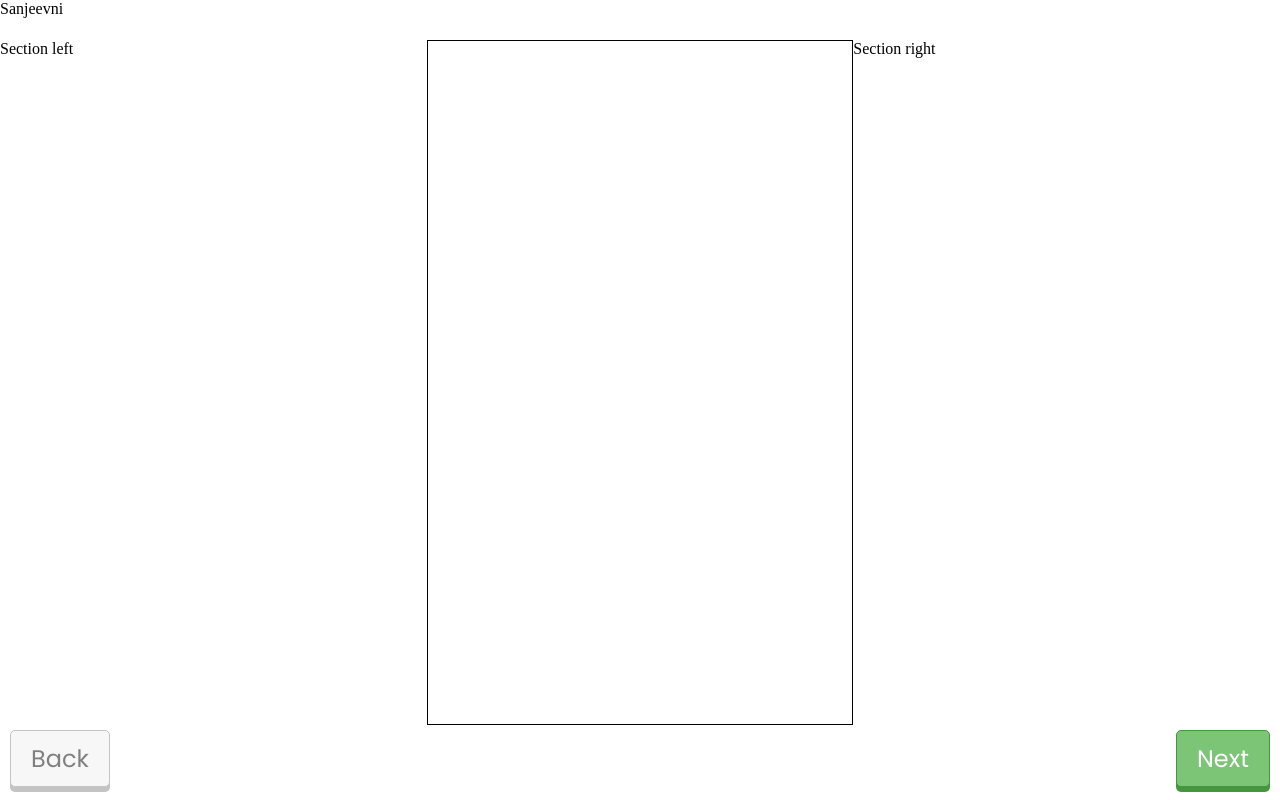
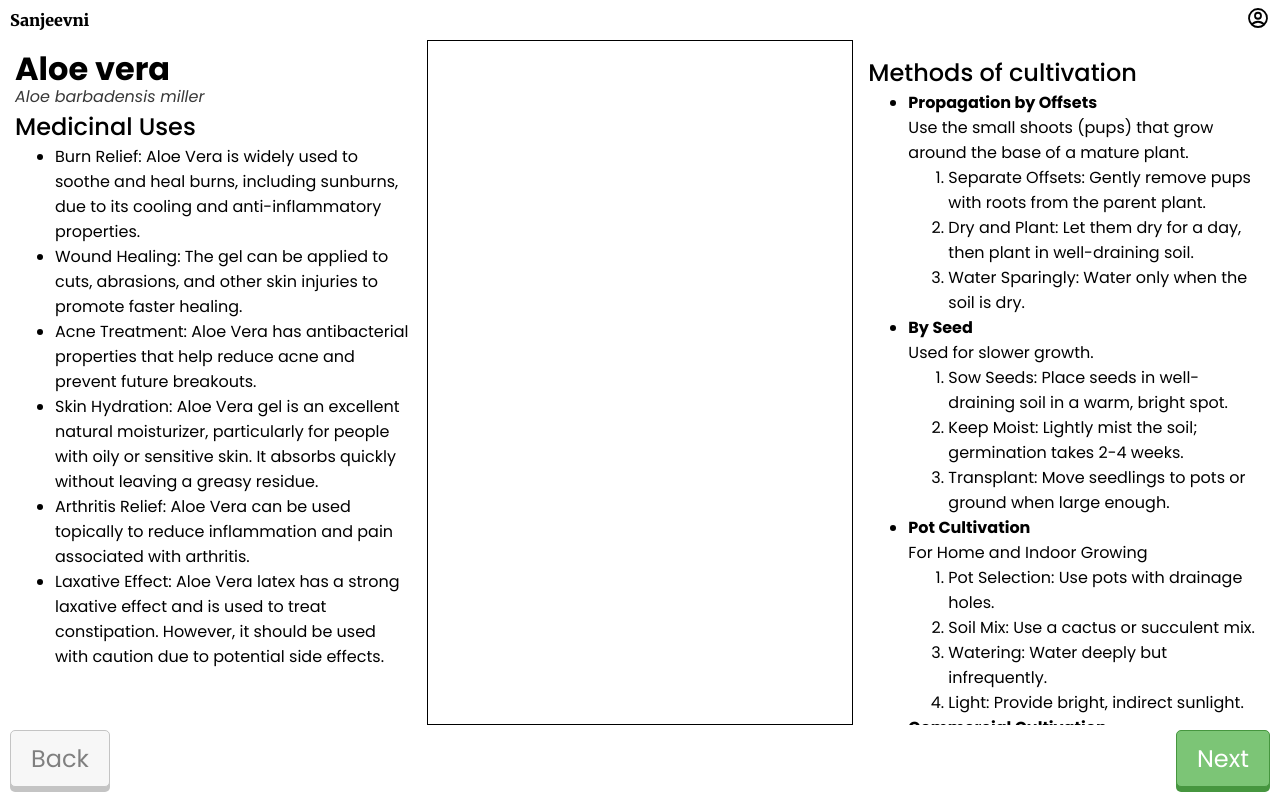
Before and after one commit to ChinmayBarik214/Sanjeevani, a React (Vite) app: page / in a window 1280 px wide. Built offline with nearby package versions, Linux system fonts and the light colour scheme.

Commit message:
add: methods of cultivation

```diff
--- a/src/Header.jsx
+++ b/src/Header.jsx
@@ -1,9 +1,16 @@
 import React from 'react'
 import './Home.scss'
-
+import './Header.scss'
 function Header() {
   return (
-    <div className='header'>Sanjeevni</div>
+    <header className='header'>
+      <p>Sanjeevni</p>
+      <div>
+        <svg style={{ width: '24px' }} xmlns="http://www.w3.org/2000/svg" fill="none" viewBox="0 0 24 24" strokeWidth={1.8} stroke="currentColor">
+          <path strokeLinecap="round" strokeLinejoin="round" d="M17.982 18.725A7.488 7.488 0 0 0 12 15.75a7.488 7.488 0 0 0-5.982 2.975m11.963 0a9 9 0 1 0-11.963 0m11.963 0A8.966 8.966 0 0 1 12 21a8.966 8.966 0 0 1-5.982-2.275M15 9.75a3 3 0 1 1-6 0 3 3 0 0 1 6 0Z" />
+        </svg>
+      </div>
+    </header>
   )
 }
 
--- /dev/null
+++ b/src/Header.scss
@@ -0,0 +1,10 @@
+@import url('https://fonts.googleapis.com/css2?family=Merriweather:ital,wght@0,300;0,400;0,700;0,900;1,300;1,400;1,700;1,900&display=swap');
+
+.header {
+  display: flex;
+  align-items: center;
+  justify-content: space-between;
+  padding: 10px;
+  font-family: "Merriweather", serif;
+  font-weight: 900;
+}
--- a/src/Home.jsx
+++ b/src/Home.jsx
@@ -6,9 +6,60 @@ function Home() {
   return (
     <>
       <div className='grid'>
-        <section className='info-left'>Section left</section>
+        <section className='info-left'>
+          <h1 className='common-name'>Aloe vera</h1> {/* give diff font later */}
+          <p className='botan-name'>Aloe barbadensis miller</p>
+          <h2>Medicinal Uses</h2>
+          <ul>
+            <li>Burn Relief: Aloe Vera is widely used to soothe and heal burns, including sunburns, due to its cooling and anti-inflammatory properties.</li>
+            <li>Wound Healing: The gel can be applied to cuts, abrasions, and other skin injuries to promote faster healing.</li>
+            <li>Acne Treatment: Aloe Vera has antibacterial properties that help reduce acne and prevent future breakouts.</li>
+            <li>Skin Hydration: Aloe Vera gel is an excellent natural moisturizer, particularly for people with oily or sensitive skin. It absorbs quickly without leaving a greasy residue.</li>
+            <li>Arthritis Relief: Aloe Vera can be used topically to reduce inflammation and pain associated with arthritis.</li>
+            <li>Laxative Effect: Aloe Vera latex has a strong laxative effect and is used to treat constipation. However, it should be used with caution due to potential side effects.</li>
+          </ul>
+        </section>
         <canvas className='model'></canvas>
-        <section className='info-right'>Section right</section>
+        <section className='info-right'>
+          <h2>Methods of cultivation</h2>
+          <ul>
+            <h4><li>Propagation by Offsets</li></h4>
+            <p>Use the small shoots (pups) that grow around the base of a mature plant.</p>
+            <ol>
+              <li>Separate Offsets: Gently remove pups with roots from the parent plant.</li>
+              <li>Dry and Plant: Let them dry for a day, then plant in well-draining soil.</li>
+              <li>Water Sparingly: Water only when the soil is dry.</li>
+            </ol>
+
+            <h4><li>By Seed</li></h4>
+            <p>Used for slower growth.</p>
+            <ol>
+              <li>Sow Seeds: Place seeds in well-draining soil in a warm, bright spot.</li>
+              <li>Keep Moist: Lightly mist the soil; germination takes 2-4 weeks.</li>
+              <li>Transplant: Move seedlings to pots or ground when large enough.</li>
+            </ol>
+
+            <h4><li>Pot Cultivation</li></h4>
+            <p>For Home and Indoor Growing</p>
+            <ol>
+              <li>Pot Selection: Use pots with drainage holes.</li>
+              <li>Soil Mix: Use a cactus or succulent mix.</li>
+              <li>Watering: Water deeply but infrequently.</li>
+              <li>Light: Provide bright, indirect sunlight.</li>
+            </ol>
+
+            <h4><li>Commercial Cultivation</li></h4>
+            <p>Used in large-Scale Farming</p>
+            <ol>
+              <li>Site: Choose sunny, well-draining areas.</li>
+              <li>Spacing: Maintain 50-60 cm between plants and 60-75 cm between rows.</li>
+              <li>Irrigation: Use drip irrigation; avoid overwatering.</li>
+              <li>Fertilization: Apply minimal organic fertilizer.</li>
+              <li>Weed Control: Regular weeding is essential.</li>
+            </ol>
+          </ul>
+
+        </section>
         <footer className='footer'>
           <p className='space-bw'>
             <Link href="javascript:return false;" class="btn-push" style={{ color: 'gray' }}>Back</Link>
--- a/src/Home.scss
+++ b/src/Home.scss
@@ -1,6 +1,10 @@
 * {
   margin: 0;
   box-sizing: border-box;
+}
+
+body {
+  font-family: "Poppins", system-ui;
 }
 
 canvas {
@@ -28,9 +32,11 @@ $footerHeight: 75px;
 @media (max-width: 1200px) {
   .grid {
     grid-template-columns: 1fr 1fr;
-    grid-template-rows: calc((100vh - $headerHeight - $footerHeight) / 2) calc(
+    grid-template-rows:
+      calc((100vh - $headerHeight - $footerHeight) / 2) calc(
         (100vh - $headerHeight - $footerHeight) / 2
-      ) $footerHeight;
+      )
+      $footerHeight;
     grid-template-areas:
       "model info-l"
       "model info-r"
@@ -40,7 +46,7 @@ $footerHeight: 75px;
 
 @media (max-width: 740px) {
   .grid {
-    grid-template-columns: 100vw;
+    grid-template-columns: 100%;
     grid-template-rows: 400px $footerHeight auto auto;
     grid-template-areas:
       "model"
@@ -131,3 +137,25 @@ $footerHeight: 75px;
   box-shadow: 0px 5px 0px #46963f;
   // text-shadow: 1px 1px 1px #46963f;
 }
+/*==========  info-sections  ==========*/
+
+.info-left,
+.info-right {
+  padding: 15px;
+  overflow-y: auto;
+}
+
+.common-name {
+  font-weight: 700;
+  font-size: 2rem;
+  line-height: 0.9;
+}
+
+.botan-name {
+  color: #383838;
+  font-style: italic;
+}
+
+h2 {
+  font-weight: 500;
+}
```
